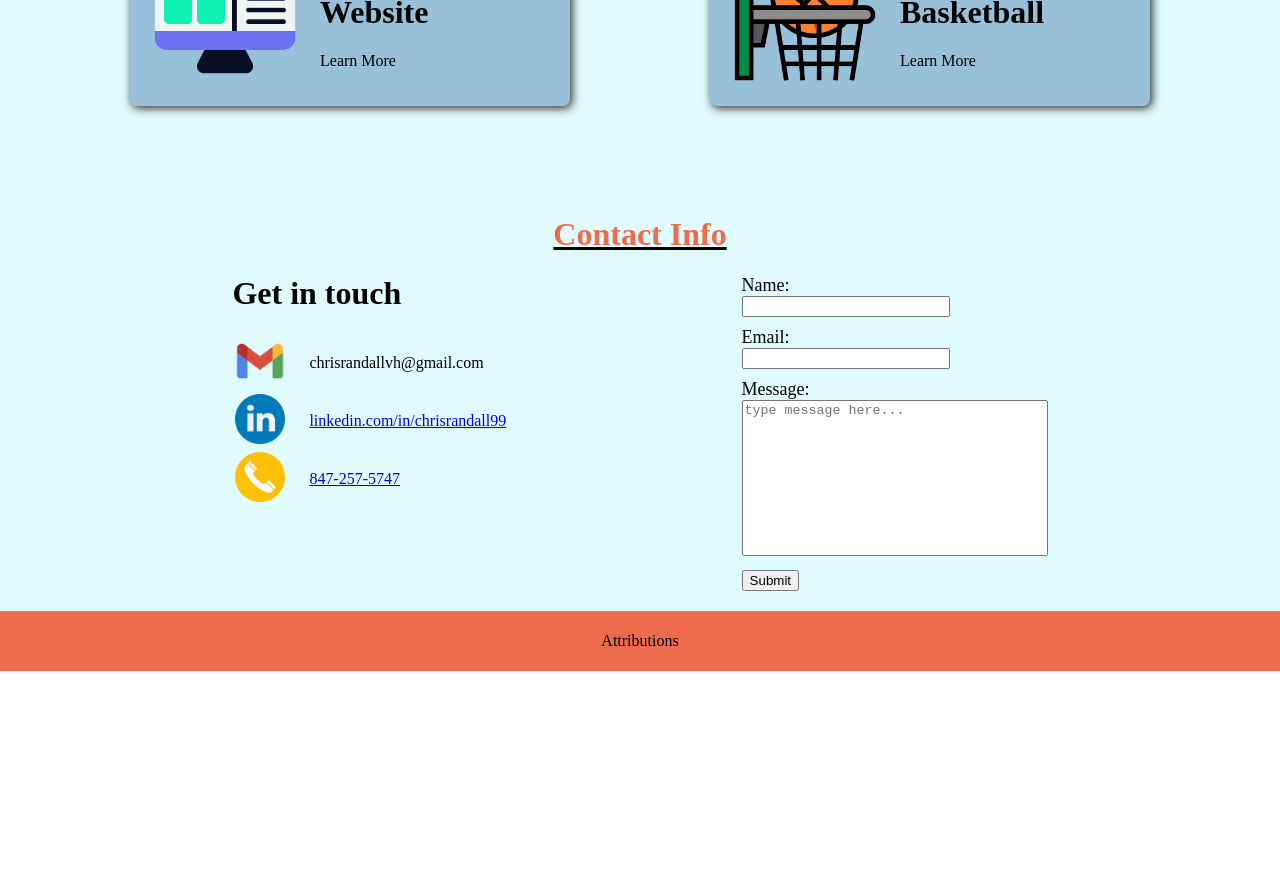
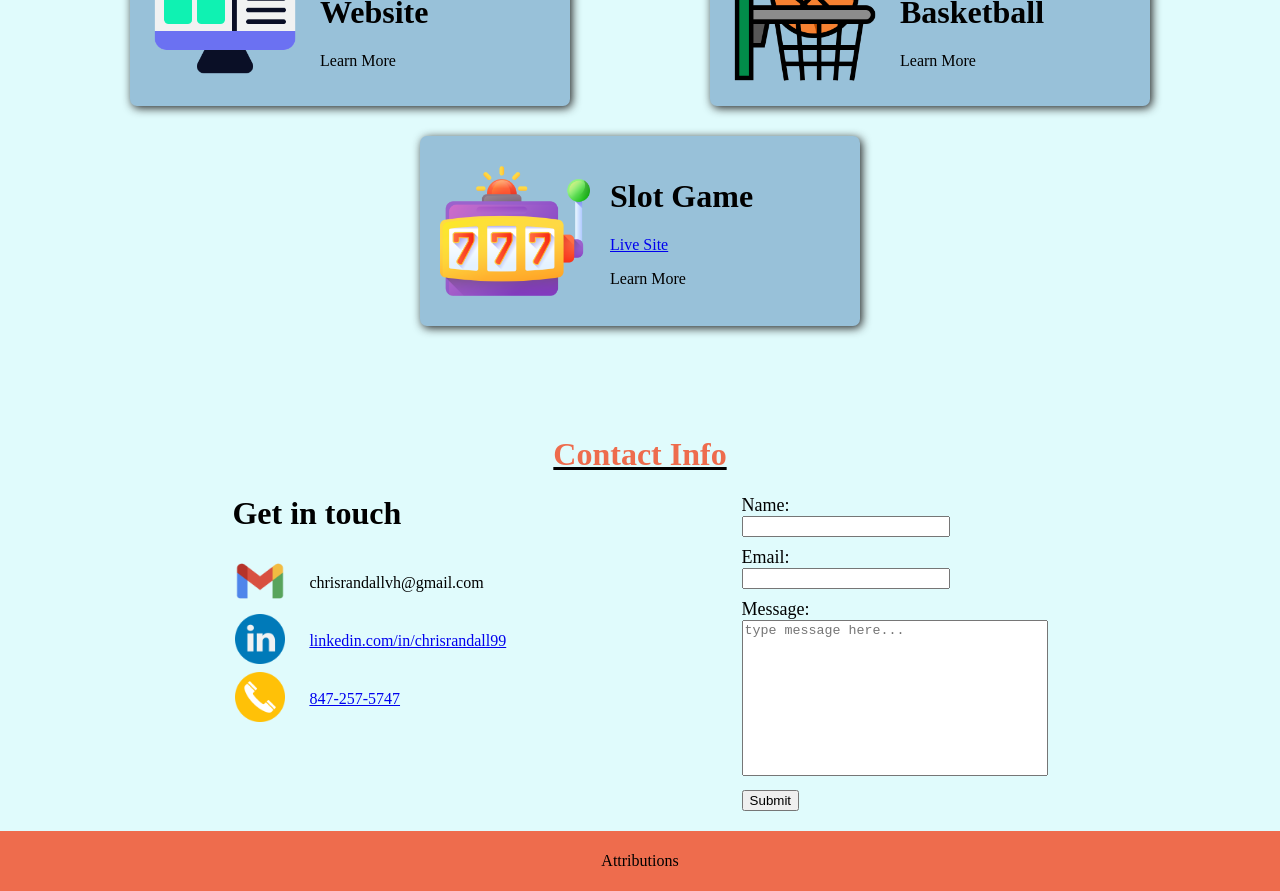
Before and after one commit to ChrisRandall777/Personal_Website, a Next.js app: page / in a window 1280 px wide. Shown: the part 1540-2431 px from the top of the page. Before the commit the page ends 2211 px from the top, so only its background shows below. Built offline with nearby package versions, Linux system fonts and the light colour scheme.

Commit message:
added slot game to portfolio section

```diff
--- a/app/Components/Footer.tsx
+++ b/app/Components/Footer.tsx
@@ -38,7 +38,8 @@ const Footer = () => {
             <a href="https://www.flaticon.com/free-icons/basketball" title="basketball icons">Basketball icons created by GOWI - Flaticon</a><br></br><br></br>
             <a href="https://www.flaticon.com/free-icons/linkedin" title="linkedin icons">Linkedin icons created by Freepik - Flaticon</a><br></br><br></br>
             <a href="https://www.flaticon.com/free-icons/interaction" title="interaction icons">Interaction icons created by Enamo Studios - Flaticon</a><br></br><br></br>
-            <a href="https://www.flaticon.com/free-icons/phone-number" title="phone number icons">Phone number icons created by lakonicon - Flaticon</a><br></br>
+            <a href="https://www.flaticon.com/free-icons/phone-number" title="phone number icons">Phone number icons created by lakonicon - Flaticon</a><br></br><br></br>
+            <a href="https://www.flaticon.com/free-icons/slot-machine" title="slot machine icons">Slot machine icons created by Freepik - Flaticon</a><br></br>
           </div>
 
         </div>
--- a/app/Components/Portfolio.tsx
+++ b/app/Components/Portfolio.tsx
@@ -31,6 +31,13 @@ let portfolioItems = [
         site: "",
         description: "Website allowing users to join or create fantasy basketball leagues",
         toolsUsed: "HTML, CSS, JS, React, Node.js, Express, and an API"
+    },
+    {
+        img: "slot-machine.png",
+        title: "Slot Game",
+        site: "https://chrisrandall777.github.io/Slot/",
+        description: "Slot game including multiple features such as free spins, auto-spinning, and the chance for symbols to upgrade",
+        toolsUsed: "HTML, CSS, JS, CSS Flexbox, and CSS Animations"
     }
 ]
 
```
Also changed, not shown: public/slot-machine.png (added).
